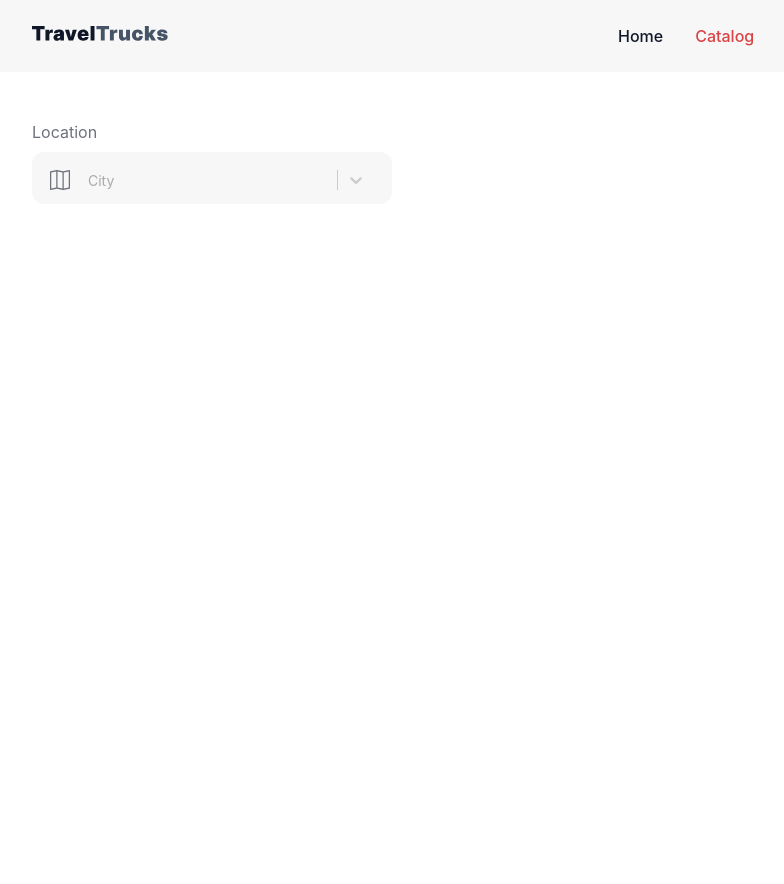
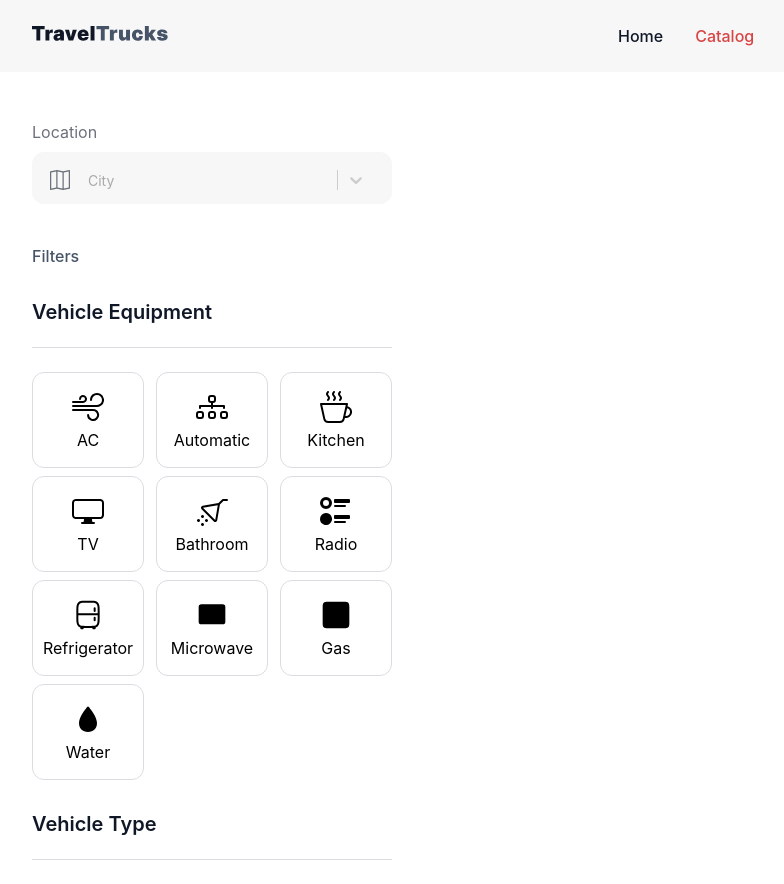
Before and after one commit to IrynaRybachok/TravelTrucks, a React (Vite) app: page /campers in a window 1280 px wide. Shown: the top 884 px of the page, without its empty margins (64-848 px from the left). Before the commit the page ends 800 px from the top, so only its background shows below. Built offline with nearby package versions, Linux system fonts and the light colour scheme; no server answers.

Commit message:
add filter

```diff
--- a/src/components/CampersList/CampersList.jsx
+++ b/src/components/CampersList/CampersList.jsx
@@ -4,6 +4,7 @@ import {
   selectTotalCampers,
   selectIsLoading,
   selectPage,
+  selectFilters,
 } from "../../redux/campers/selectors";
 import CampersItem from "../CampersItem/CampersItem";
 import { useEffect } from "react";
@@ -19,6 +20,7 @@ const CampersList = () => {
   const limit = 5;
   const totalPages = Math.ceil(totalCampers / limit);
   const buttonIsActive = page < totalPages;
+  const filters = useSelector(selectFilters);
 
   const loadMore = () => {
     if (buttonIsActive) {
@@ -28,8 +30,12 @@ const CampersList = () => {
 
   const dispatch = useDispatch();
   useEffect(() => {
-    dispatch(getCampers({ page, limit, filters: {} })); // Загружаем данные при монтировании
-  }, [dispatch, page]);
+    if (Object.keys(filters).length === 0) {
+      dispatch(getCampers({ page, limit, filters: {} })); // Пустые фильтры при первом заходе
+    } else {
+      dispatch(getCampers({ page, limit, filters })); // Применение фильтров
+    }
+  }, [page, filters, dispatch]);
 
   return (
     <div>
--- a/src/components/Details/Details.module.css
+++ b/src/components/Details/Details.module.css
@@ -23,6 +23,7 @@
   height: 1px;
   width: 100%;
 }
+
 .detailsList {
   display: block;
 }
--- a/src/components/Filters/Filters.jsx
+++ b/src/components/Filters/Filters.jsx
@@ -1,7 +1,139 @@
+import { useState } from "react";
+import { useDispatch } from "react-redux";
+import { setFilters, resetPage, clearCampers } from "../../redux/campers/slice";
+import s from "./Filters.module.css";
+import clsx from "clsx";
+import Button from "../Botton/Botton";
+const buildBtnClass = ({ isActive }) => {
+  return clsx(s.btnOptions, isActive && s.activeBtnOptions);
+};
+
 const Filters = () => {
+  const dispatch = useDispatch();
+  const [selectedFilters, setSelectedFilters] = useState({
+    equipment: [],
+    form: "",
+  });
+
+  const spritePath = "/src/assets/icons/symbol-defs.svg";
+
+  // Опции фильтра
+  const equipmentOptions = [
+    { label: "AC", icon: "icon-wind" },
+    { label: "Automatic", icon: "icon-diagram" },
+    { label: "Kitchen", icon: "icon-cup-hot" },
+    { label: "TV", icon: "icon-tv" },
+    { label: "Bathroom", icon: "icon-ph_shower" },
+    { label: "Radio", icon: "icon-ui-radios" },
+    { label: "Refrigerator", icon: "icon-solar_fridge-outline" },
+    { label: "Microwave", icon: "icon-lucide_microwave" },
+    { label: "Gas", icon: "icon-hugeicons_gas-stove" },
+    { label: "Water", icon: "icon-ion_water-outline" },
+  ];
+
+  const typeOptions = [
+    { label: "Van", icon: "icon-bi_grid-1x2" },
+    { label: "Fully Integrated", icon: "icon-bi_grid" },
+    { label: "Alcove", icon: "icon-bi_grid-3x3-gap" },
+  ];
+
+  // Обработчик для Vehicle Equipment
+  const handleEquipmentChange = (value) => {
+    setSelectedFilters((prev) => {
+      const updatedEquipment = prev.equipment.includes(value)
+        ? prev.equipment.filter((item) => item !== value) // Удаляем, если уже выбран
+        : [...prev.equipment, value]; // Добавляем, если не выбран
+
+      return { ...prev, equipment: updatedEquipment };
+    });
+  };
+
+  // Обработчик для Vehicle Type
+  const handleTypeChange = (value) => {
+    setSelectedFilters((prev) => ({
+      ...prev,
+      form: prev.form === value ? "" : value, // Если уже выбран, сбрасываем
+    }));
+  };
+
+  // Применить фильтры
+  const applyFilters = () => {
+    const equipmentMapping = {
+      AC: "AC",
+      Automatic: "transmission",
+      Kitchen: "kitchen",
+      TV: "TV",
+      Bathroom: "bathroom",
+      Radio: "radio",
+      Refrigerator: "refrigerator",
+      Microwave: "microwave",
+      Gas: "gas",
+      Water: "water",
+    };
+    const equipmentFilters = selectedFilters.equipment.reduce((acc, item) => {
+      const key = equipmentMapping[item];
+      if (key) {
+        // Если ключ - "transmission", нужно передавать строку "automatic", а не true/false
+        acc[key] = key === "transmission" ? "automatic" : true;
+      }
+      return acc;
+    }, {});
+
+    const formattedFilters = {
+      ...equipmentFilters,
+      form: selectedFilters.form
+        ? selectedFilters.form.toLowerCase()
+        : undefined,
+    };
+    dispatch(clearCampers());
+    dispatch(resetPage()); // Сбросить страницу на 1
+    dispatch(setFilters(formattedFilters)); // Отправить фильтры в Redux
+  };
+
   return (
     <div>
-      <h3>Filters</h3>
+      <h3 className={s.title}>Filters</h3>
+
+      <div className={s.equipmentBox}>
+        <h4 className={s.subtitle}>Vehicle Equipment</h4>
+        <div className={s.wrapBtnOptions}>
+          {equipmentOptions.map(({ label, icon }) => (
+            <button
+              className={buildBtnClass({
+                isActive: selectedFilters.equipment.includes(label),
+              })}
+              key={label}
+              onClick={() => handleEquipmentChange(label)}
+            >
+              <svg width="32" height="32">
+                <use href={`${spritePath}#${icon}`} />
+              </svg>
+              {label}
+            </button>
+          ))}
+        </div>
+      </div>
+
+      <div className={s.typeBox}>
+        <h4 className={s.subtitle}>Vehicle Type</h4>
+        <div className={s.wrapBtnOptions}>
+          {typeOptions.map(({ label, icon }) => (
+            <button
+              className={buildBtnClass({
+                isActive: selectedFilters.form === label,
+              })}
+              key={label}
+              onClick={() => handleTypeChange(label)}
+            >
+              <svg width="32" height="32">
+                <use href={`${spritePath}#${icon}`} />
+              </svg>
+              {label}
+            </button>
+          ))}
+        </div>
+      </div>
+      <Button text="Search" onClick={applyFilters} />
     </div>
   );
 };
--- a/src/components/Filters/Filters.module.css
+++ b/src/components/Filters/Filters.module.css
@@ -0,0 +1,61 @@
+.title {
+  color: #475467;
+  font-size: 16px;
+  font-weight: 500;
+  line-height: 24px; /* 150% */
+  margin-bottom: 32px;
+  text-align: left;
+}
+
+.equipmentBox {
+  margin-bottom: 32px;
+}
+
+.subtitle {
+  color: #101828;
+  font-family: Inter;
+  font-size: 20px;
+  font-style: normal;
+  font-weight: 600;
+  line-height: 24px; /* 120% */
+  text-align: left;
+  position: relative;
+  margin-bottom: 48px;
+}
+
+.subtitle::after {
+  content: "";
+  position: absolute;
+  left: 0;
+  bottom: -24px;
+  background-color: #dadde1;
+  height: 1px;
+  width: 100%;
+}
+
+.wrapBtnOptions {
+  display: grid;
+  grid-template-columns: repeat(3, 1fr);
+  gap: 8px 12px;
+}
+
+.btnOptions {
+  width: 112px;
+  height: 96px;
+  display: flex;
+  flex-direction: column;
+  gap: 8px;
+  justify-content: center;
+  align-items: center;
+  border-radius: 12px;
+  border: 1px solid #dadde1;
+  background-color: #fff;
+}
+
+.activeBtnOptions {
+  border-color: #e44848;
+}
+
+.typeBox {
+  margin-bottom: 40px;
+}
--- a/src/components/Location/Location.module.css
+++ b/src/components/Location/Location.module.css
@@ -1,3 +1,7 @@
+.container {
+  margin-bottom: 40px;
+}
+
 .title {
   color: #6c717b;
   font-size: 16px;
--- a/src/pages/CampersCatalogPage/CampersCatalogPage.jsx
+++ b/src/pages/CampersCatalogPage/CampersCatalogPage.jsx
@@ -1,10 +1,14 @@
 import CampersList from "../../components/CampersList/CampersList";
+import Filters from "../../components/Filters/Filters";
 import Location from "../../components/Location/Location";
 import s from "./CampersCatalogPage.module.css";
 const CampersCatalogPage = () => {
   return (
     <div className={s.container}>
-      <Location />
+      <div className={s.filterBox}>
+        <Location />
+        <Filters />
+      </div>
       <CampersList />
     </div>
   );
--- a/src/redux/campers/operations.js
+++ b/src/redux/campers/operations.js
@@ -11,7 +11,7 @@ export const getCampers = createAsyncThunk(
         params: {
           page,
           limit,
-          ...filters, // all filters
+          ...filters,
         },
       });
       return data;
--- a/src/redux/campers/selectors.js
+++ b/src/redux/campers/selectors.js
@@ -3,6 +3,6 @@ export const selectTotalCampers = (state) => state.campers.totalCampers;
 export const selectIsLoading = (state) => state.campers.isLoading;
 export const selectIsError = (state) => state.campers.isError;
 export const selectPage = (state) => state.campers.page;
-export const selectFilters = (state) => state.campers.filters.filters;
+export const selectFilters = (state) => state.campers.filters;
 export const selectUniqueLocations = (state) => state.campers.uniqueLocations;
 export const selectCurrentCamper = (state) => state.campers.currentCamper;
--- a/src/redux/campers/slice.js
+++ b/src/redux/campers/slice.js
@@ -16,6 +16,10 @@ const slice = createSlice({
   name: "campers",
   initialState,
   reducers: {
+    clearCampers: (state) => {
+      state.campers = [];
+      state.totalCampers = 0;
+    },
     setFilters: (state, action) => {
       state.filters = action.payload; // обновляем фильтр
     },
@@ -75,6 +79,6 @@ const slice = createSlice({
   },
 });
 
-export const { setFilters, setPage, resetPage } = slice.actions;
+export const { clearCampers, setFilters, setPage, resetPage } = slice.actions;
 
 export const campersReducer = slice.reducer;
```
